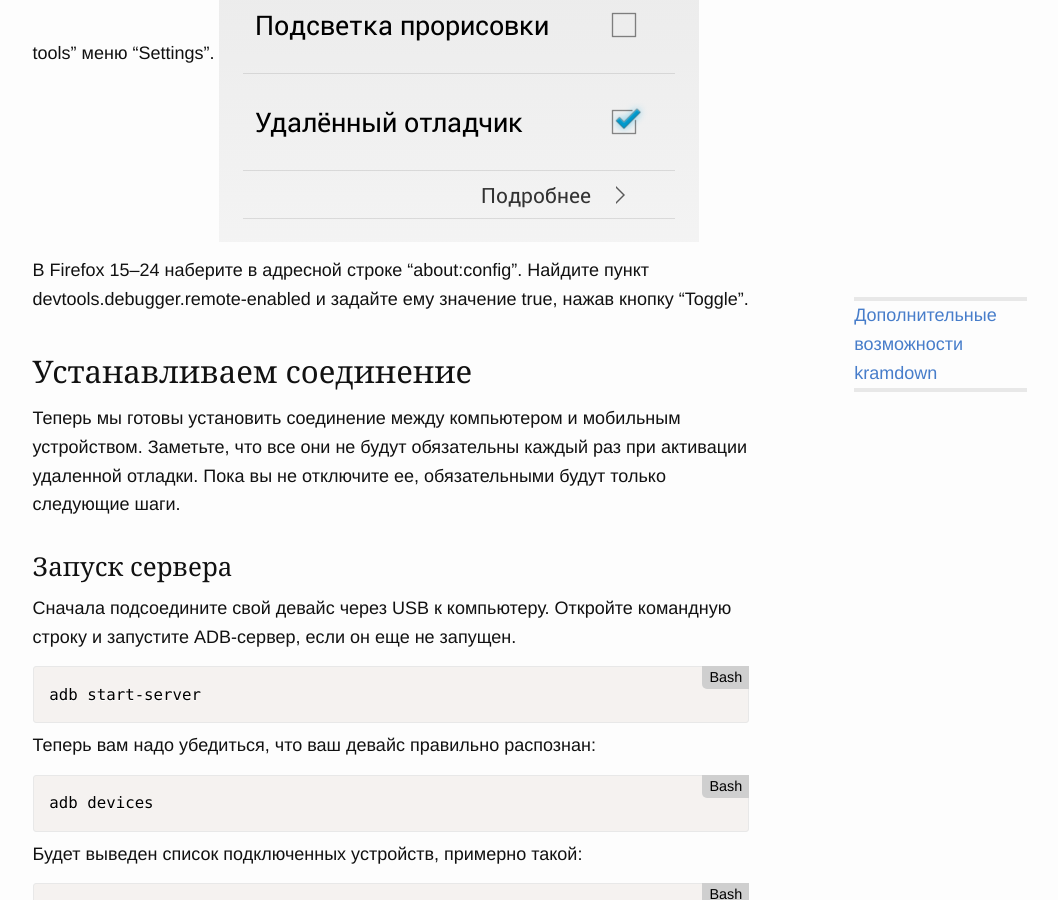
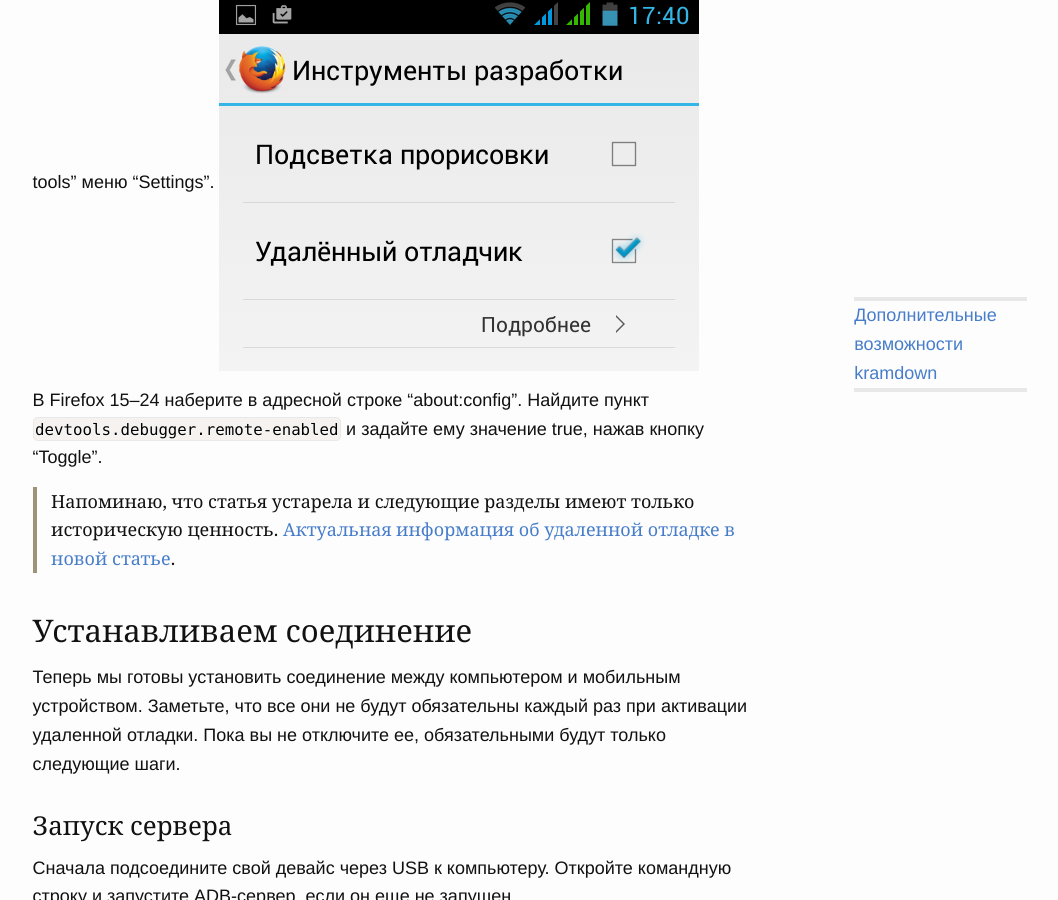
Before and after one commit to prgssr/prgssr.github.io, a Jekyll site: the page built from _posts/2015-07-13-Otladka-mobilnyh-sajtov-v-Firefox.markdown, in a window 1280 px wide and 900 px high, scrolled down 5526 px. Shown: the whole window, without its empty margins (110-1168 px from the left). Built offline with Jekyll 4.4.1, drawn with Linux system fonts in a browser that asks for light colours; comment, search, counter and statistics services are not loaded; some of the changed text lies outside the part shown.

Commit message:
fix old article about remote debugging in ff

```diff
--- a/_posts/2015-07-13-Otladka-mobilnyh-sajtov-v-Firefox.markdown
+++ b/_posts/2015-07-13-Otladka-mobilnyh-sajtov-v-Firefox.markdown
@@ -10,6 +10,10 @@ original_author: "Jérémy Heleine"
 original_title: "Debugging Mobile Websites with Firefox"
 prism: yes
 ---
+
+Информация в этой статье частично устарела --- в [последних версиях Firefox режим удаленной отладки намного удобнее](http://prgssr.ru/articles/otladka-mobilnyh-sajtov-v-firefox---novye-vozmozhnosti.html). Но первые пару разделов прочитать стоит, особенно если вы впервые подключаете телефон к компьютеру для отладки.
+{: .warning}
+
 Во всех основных браузерах есть инструментарий для отладки сайтов на мобильных устройствах. В этой статье я рассмотрю возможности Firefox и сравню их с аналогичными в Chrome и Internet Explorer.
 
 ## Тестируем в отзывчивом режиме Firefox
@@ -67,7 +71,11 @@ Firefox использует ADB для установки соединения
 Также как и на десктопе, вам надо активировать удаленную отладку в Firefox для Android. Если Firefox 25+, просто выберите  “Remote debugging" в разделе  “Developer tools” меню "Settings".
 ![usb-debugging](/images/development/screenshot_2015-07-13-17-40-18.png)
 
-В Firefox 15--24 наберите в адресной строке “about:config”. Найдите пункт devtools.debugger.remote-enabled и задайте ему значение true, нажав кнопку “Toggle”.
+В Firefox 15--24 наберите в адресной строке “about:config”. Найдите пункт `devtools.debugger.remote-enabled` и задайте ему значение true, нажав кнопку “Toggle”.
+
+Напоминаю, что статья устарела и следующие разделы имеют только историческую ценность. [Актуальная информация об удаленной отладке в новой статье](http://prgssr.ru/articles/otladka-mobilnyh-sajtov-v-firefox---novye-vozmozhnosti.html).
+{: .info}
+
 
 ### Устанавливаем соединение
 
```
